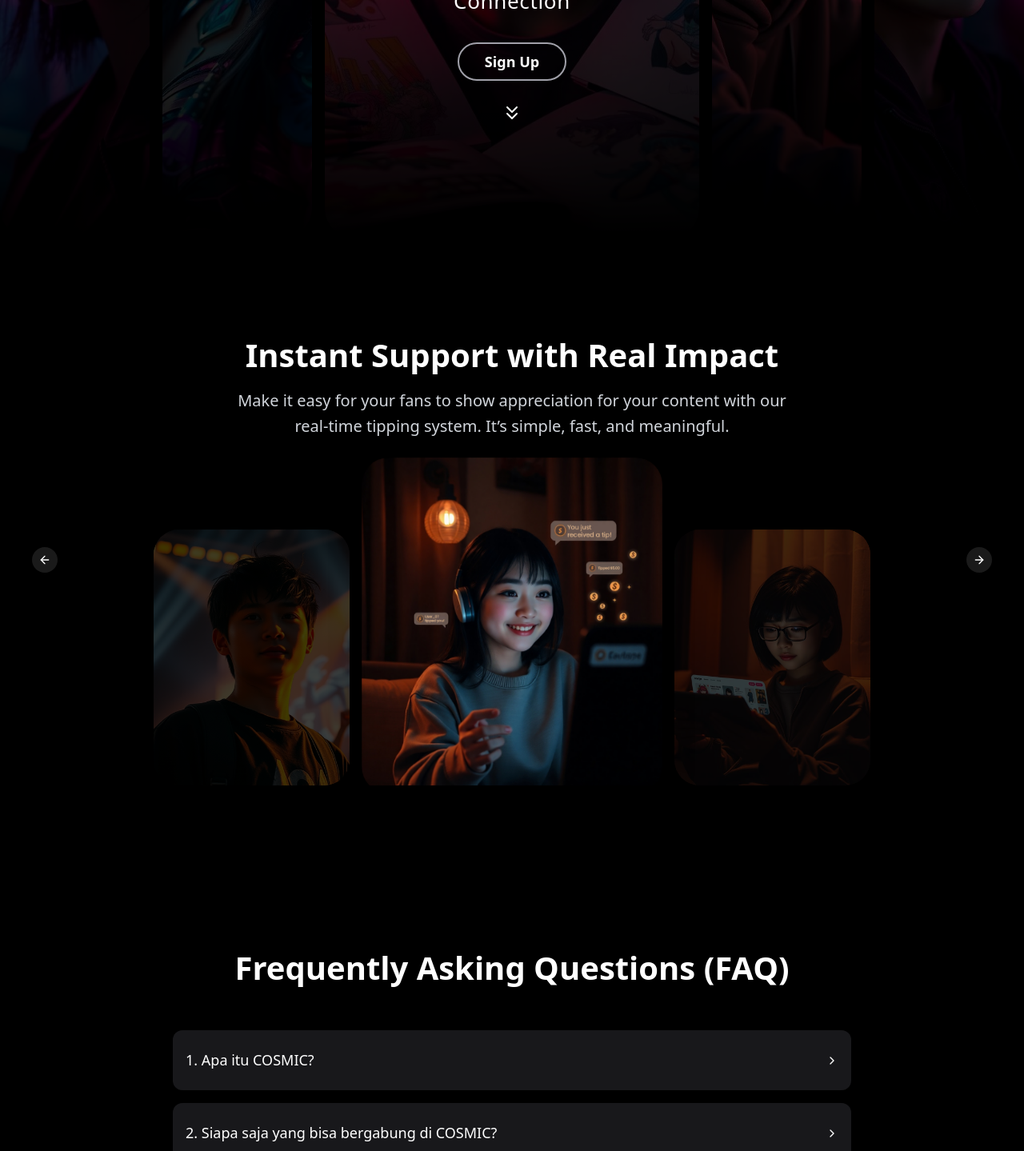
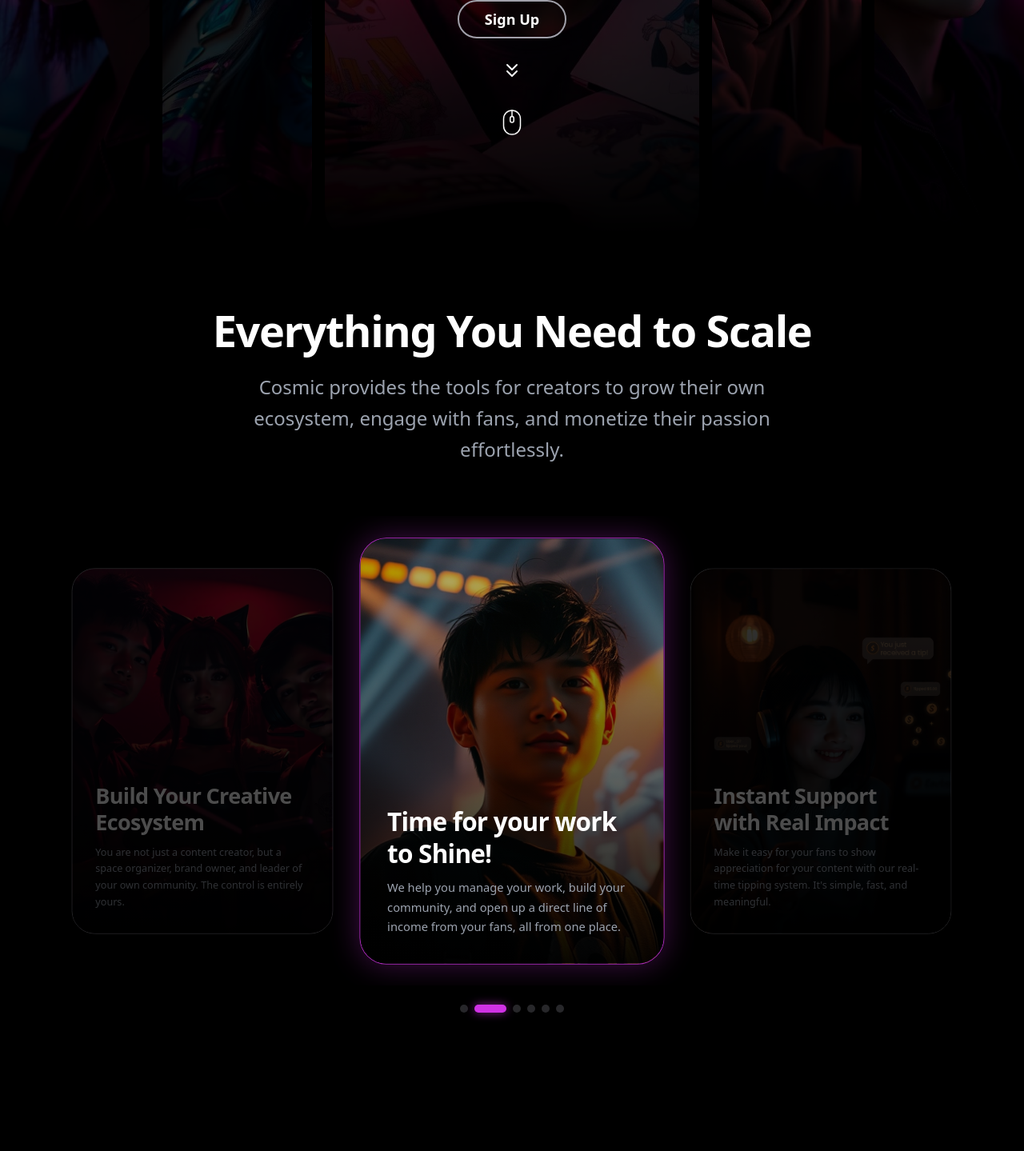
Before and after one commit to vedaxakreatifekosistem-source/digitopia-cosmic, a React (Vite) app: page / in a window 1280 px wide. Shown: the part 500-1939 px from the top of the page at 80% size. Built offline with nearby package versions, Linux system fonts and the light colour scheme.

Commit message:
feat: update homepage features and add hero scroll icon
- Refactor Features component to use single images per feature
- Add animated mouse scroll icon to Hero section
- Include TypeScript definitions for image assets
- Fix logo import in Footer

```diff
--- a/components/Features.tsx
+++ b/components/Features.tsx
@@ -19,112 +19,161 @@ import imgRectangle14 from "../src/assets/images/Sub Hero 6a.jpg";
 
 const features = [
   {
+    title: "Build Your Creative Ecosystem",
+    description:
+      "You are not just a content creator, but a space organizer, brand owner, and leader of your own community. The control is entirely yours.",
+    image: imgRectangle9,
+  },
+  {
     title: "Time for your work to Shine!",
     description:
       "We help you manage your work, build your community, and open up a direct line of income from your fans, all from one place.",
-    images: [imgRectangle9, imgRectangle10, imgRectangle11],
+    image: imgRectangle10,
   },
   {
     title: "Instant Support with Real Impact",
     description:
-      "Make it easy for your fans to show appreciation for your content with our real-time tipping system. It’s simple, fast, and meaningful.",
-    images: [imgRectangle10, imgRectangle11, imgRectangle12],
+      "Make it easy for your fans to show appreciation for your content with our real-time tipping system. It's simple, fast, and meaningful.",
+    image: imgRectangle11,
   },
   {
     title: "Manage Your Digital Storefront",
     description:
       "Sell merchandise, digital creations, or creative services. All transactions are handled within a single, easy-to-use dashboard.",
-    images: [imgRectangle11, imgRectangle12, imgRectangle13],
+    image: imgRectangle12,
   },
   {
     title: "Offer Exclusive Memberships",
     description:
       "You can create a membership system with custom benefits like private content, early access, or closed communities.",
-    images: [imgRectangle12, imgRectangle13, imgRectangle14],
+    image: imgRectangle13,
   },
   {
     title: "Get Paid Easily with QRIS",
     description:
-      "You can receive payments instantly through QRIS, It’s seamless, secure, and fan-friendly. Just scan and support.",
-    images: [imgRectangle13, imgRectangle14, imgRectangle9],
-  },
-  {
-    title: "Build Your Creative Ecosystem",
-    description:
-      "You are not just a content creator, but a space organizer, brand owner, and leader of your own community. The control is entirely yours.",
-    images: [imgRectangle14, imgRectangle9, imgRectangle10],
+      "You can receive payments instantly through QRIS. It's seamless, secure, and fan-friendly. Just scan and support.",
+    image: imgRectangle14,
   },
 ];
 
 export default function Features() {
+  const [api, setApi] = React.useState<any>();
+  const [activeIndex, setActiveIndex] = React.useState(0);
+
+  React.useEffect(() => {
+    if (!api) return;
+
+    const onSelect = () => {
+      setActiveIndex(api.selectedScrollSnap());
+    };
+
+    onSelect(); // Initial call
+    api.on("select", onSelect);
+    api.on("reInit", onSelect);
+
+    return () => {
+      api.off("select", onSelect);
+    };
+  }, [api]);
+
   return (
-    <div className="w-full h-screen py-12 relative overflow-hidden bg-black flex flex-col justify-center">
+    <div className="w-full min-h-screen py-20 px-6 relative overflow-hidden bg-black flex flex-col justify-center">
+      {/* Title & Introduction */}
+      <div className="text-center mb-12 md:mb-16 px-4 animate-in fade-in duration-750">
+        <h2 className="text-[36px] md:text-[54px] font-extrabold text-white tracking-tight mb-4 leading-tight">
+          Everything You Need to Scale
+        </h2>
+        <p className="text-[20px] md:text-[24px] text-gray-400 max-w-[750px] mx-auto leading-relaxed">
+          Cosmic provides the tools for creators to grow their own ecosystem, engage
+          with fans, and monetize their passion effortlessly.
+        </p>
+      </div>
+
+      {/* Responsive Carousel */}
+      <div className="w-full max-w-[1440px] mx-auto px-2 md:px-12 relative group">
         <Carousel
-        className="w-full max-w-none px-4 md:px-12 mx-auto"
+          className="w-full"
           opts={{ loop: true, align: "center" }}
+          setApi={setApi}
           plugins={[
             Autoplay({
-            delay: 3000,
+              delay: 4000,
+              stopOnInteraction: true,
             }),
           ]}
         >
-        <CarouselContent>
-          {features.map((feature, index) => (
-            <CarouselItem key={index} className="basis-full">
-              <div className="flex flex-col items-center justify-center text-center px-4">
-                {/* Text Content */}
-                <div className="max-w-[700px]">
-                  <h2 className="text-[32px] md:text-[40px] font-bold text-white mb-4 leading-tight">
+          <CarouselContent className="-ml-6 items-center">
+            {features.map((feature, index) => {
+              const isActive = index === activeIndex;
+              return (
+                <CarouselItem
+                  key={index}
+                  className="pl-6 basis-full sm:basis-1/2 lg:basis-1/3 flex items-center justify-center py-10"
+                >
+                  <div
+                    onClick={() => api?.scrollTo(index)}
+                    className={`relative w-full aspect-[3/4.2] sm:aspect-[3/4.5] md:aspect-[3/4] lg:aspect-[3/4] xl:aspect-[3/4.2] min-h-[480px] rounded-[32px] overflow-hidden border bg-[#0c0c0c] flex flex-col justify-end p-8 group/card cursor-pointer transition-all duration-500 ease-in-out h-full
+                      ${isActive
+                        ? "scale-105 md:scale-112 border-[#d032e5]/80 shadow-[0_0_35px_rgba(208,50,229,0.3)] z-10"
+                        : "scale-90 border-[#27272a] hover:border-white/10"
+                      }`}
+                  >
+                    {/* Darkening / Dimming 70% Overlay for non-active cards */}
+                    <div className={`absolute inset-0 bg-black transition-opacity duration-500 pointer-events-none z-20
+                      ${isActive ? "opacity-0" : "opacity-70"}`}
+                    />
+
+                    {/* Image Background */}
+                    <img
+                      src={feature.image}
+                      alt={feature.title}
+                      className="absolute inset-0 w-full h-full object-cover group-hover/card:scale-105 transition-transform duration-700 brightness-[0.7] md:brightness-[0.75]"
+                    />
+
+                    {/* Elegant Gradient Overlay */}
+                    <div className="absolute inset-0 bg-gradient-to-t from-black via-black/45 to-transparent opacity-95 group-hover/card:opacity-100 transition-opacity duration-500" />
+
+                    {/* Card Content stacked at bottom */}
+                    <div className="relative z-10 flex flex-col items-start text-left">
+                      <h3 className="text-white text-[24px] md:text-[30px] font-extrabold tracking-tight mb-3 leading-tight select-none">
                         {feature.title}
-                  </h2>
-                  <p className="text-[16px] md:text-[20px] text-gray-300 leading-relaxed mb-8">
+                      </h3>
+                      <p className="text-gray-400 text-[13px] md:text-[14px] leading-relaxed font-normal select-none">
                         {feature.description}
                       </p>
                     </div>
+                  </div>
+                </CarouselItem>
+              );
+            })}
+          </CarouselContent>
 
-                {/* Images Container */}
-                <div className="flex items-end justify-center gap-4 md:gap-6 w-full max-w-[90vw] md:max-w-[70vw] mx-auto h-[45vh] md:h-[50vh]">
-                  {/* Left Image (Smaller, Dimmed) */}
-                  <div className="hidden md:block flex-1 max-w-[20vw] h-[80%] rounded-[20px] md:rounded-[32px] overflow-hidden relative opacity-50 transition-all duration-500 shrink-0">
-                    <img
-                      src={feature.images[0]}
-                      alt=""
-                      className="w-full h-full object-cover"
+          {/* Custom premium navigation buttons - shown on overall hover with transition */}
+          <div className="hidden md:block opacity-0 group-hover:opacity-100 transition-opacity duration-300 pointer-events-none">
+            <CarouselPrevious className="absolute left-[-20px] lg:left-[-40px] top-1/2 -translate-y-1/2 z-30 size-12 rounded-full border-none bg-[#d032e5] hover:bg-[#b022c5] text-white shadow-[0_0_20px_rgba(208,50,229,0.4)] transition-all duration-300 flex items-center justify-center cursor-pointer pointer-events-auto" />
+            <CarouselNext className="absolute right-[-20px] lg:right-[-40px] top-1/2 -translate-y-1/2 z-30 size-12 rounded-full border border-white/10 bg-white/10 hover:bg-white/20 text-white backdrop-blur-md transition-all duration-300 flex items-center justify-center cursor-pointer pointer-events-auto" />
+          </div>
+        </Carousel>
+
+        {/* Pagination Dots / Slider Dots below carousel */}
+        <div className="flex justify-center items-center gap-2 mt-6">
+          {features.map((_, index) => {
+            const isActive = index === activeIndex;
+            return (
+              <button
+                key={index}
+                onClick={() => api?.scrollTo(index)}
+                className={`h-2.5 rounded-full transition-all duration-500 cursor-pointer ${
+                  isActive
+                    ? "w-10 bg-[#d032e5] shadow-[0_0_12px_rgba(208,50,229,0.6)]"
+                    : "w-2.5 bg-[#27272a] hover:bg-gray-600"
+                }`}
+                aria-label={`Go to slide ${index + 1}`}
               />
-                    <div className="absolute inset-0 bg-black/50" />
-                  </div>
-
-                  {/* Center Image (Main) */}
-                  <div className="w-[80vw] md:flex-[1.5] max-w-[80vw] md:max-w-[28vw] h-full rounded-[20px] md:rounded-[32px] overflow-hidden relative shadow-2xl scale-105 z-10 shrink-0">
-                    <img
-                      src={feature.images[1]}
-                      alt=""
-                      className="w-full h-full object-cover"
-                    />
-                    <div className="absolute inset-0 ring-1 ring-white/10" />
-                  </div>
-
-                  {/* Right Image (Smaller, Dimmed) */}
-                  <div className="hidden md:block flex-1 max-w-[20vw] h-[80%] rounded-[20px] md:rounded-[32px] overflow-hidden relative opacity-50 transition-all duration-500 shrink-0">
-                    <img
-                      src={feature.images[2]}
-                      alt=""
-                      className="w-full h-full object-cover"
-                    />
-                    <div className="absolute inset-0 bg-black/50" />
+            );
+          })}
         </div>
       </div>
     </div>
-            </CarouselItem>
-          ))}
-        </CarouselContent>
-
-        {/* Navigation Buttons */}
-        <div className="hidden md:block">
-          <CarouselPrevious className="left-10 bg-white/10 border-none hover:bg-white/20 text-white" />
-          <CarouselNext className="right-10 bg-white/10 border-none hover:bg-white/20 text-white" />
-        </div>
-      </Carousel>
-    </div>
   );
 }
--- a/components/Footer.tsx
+++ b/components/Footer.tsx
@@ -3,7 +3,7 @@ import React from "react";
 import { Instagram, Twitter, Facebook, MessageCircle, Send, Phone } from "lucide-react";
 
 // Valid image link from Hero/Navbar or placeholder
-const imgCosmic072 = "../src/assets/images/cosmic-logo.png";
+import imgCosmic072 from "../src/assets/images/cosmic-logo.png";
 
 export default function Footer({ onNavigate }: { onNavigate?: (view: string) => void }) {
   return (
--- a/components/Hero.tsx
+++ b/components/Hero.tsx
@@ -8,6 +8,35 @@ import imgRectangle4 from "../src/assets/images/hero-3.jpg";
 import imgRectangle5 from "../src/assets/images/hero-4.jpg";
 import imgRectangle6 from "../src/assets/images/hero-5.jpg";
 import imgCosmic072 from "../src/assets/images/cosmic-logo.png";
+
+function MouseIcon() {
+  return (
+    <div className="relative shrink-0 w-[36px] h-[36px] animate-bounce mt-8">
+      <svg
+        className="block w-full h-full"
+        fill="none"
+        viewBox="0 0 36 36"
+      >
+        <path
+          d="M7.5 13.5C7.5 7.70101 12.201 3 18 3C23.799 3 28.5 7.70101 28.5 13.5V22.5C28.5 28.299 23.799 33 18 33C12.201 33 7.5 28.299 7.5 22.5V13.5Z"
+          stroke="white"
+          strokeWidth="1.5"
+        />
+        <path
+          d="M15.75 12.75C15.75 11.5074 16.7574 10.5 18 10.5C19.2426 10.5 20.25 11.5074 20.25 12.75V15.75C20.25 16.9926 19.2426 18 18 18C16.7574 18 15.75 16.9926 15.75 15.75V12.75Z"
+          stroke="white"
+          strokeWidth="1.5"
+        />
+        <path
+          d="M18 3V10.5"
+          stroke="white"
+          strokeLinecap="round"
+          strokeWidth="1.5"
+        />
+      </svg>
+    </div>
+  );
+}
 
 export default function Hero({ onNavigate }: { onNavigate?: (view: string) => void }) {
   return (
@@ -55,7 +84,7 @@ export default function Hero({ onNavigate }: { onNavigate?: (view: string) => vo
       </div>
 
       {/* Main Content */}
-      <div className="relative z-10 flex flex-col items-center text-center w-full max-w-[800px] px-4 pt-20">
+      <div className="relative z-10 flex flex-col items-center text-center w-full max-w-[1000px] px-4 pt-20">
         {/* Cosmic Logo Image */}
         <div className="w-full max-w-[400px] md:max-w-none md:w-[875px] mb-6">
           <img
@@ -82,6 +111,8 @@ export default function Hero({ onNavigate }: { onNavigate?: (view: string) => vo
              <ChevronDown className="w-6 h-6 text-white" />
              <ChevronDown className="w-6 h-6 text-white -mt-4" />
         </div>
+
+        <MouseIcon />
       </div>
     </div>
   );
```
Also changed, not shown: src/vite-env.d.ts (added, +21 -0 lines). Lines whose indentation alone changed are shown as unchanged.
